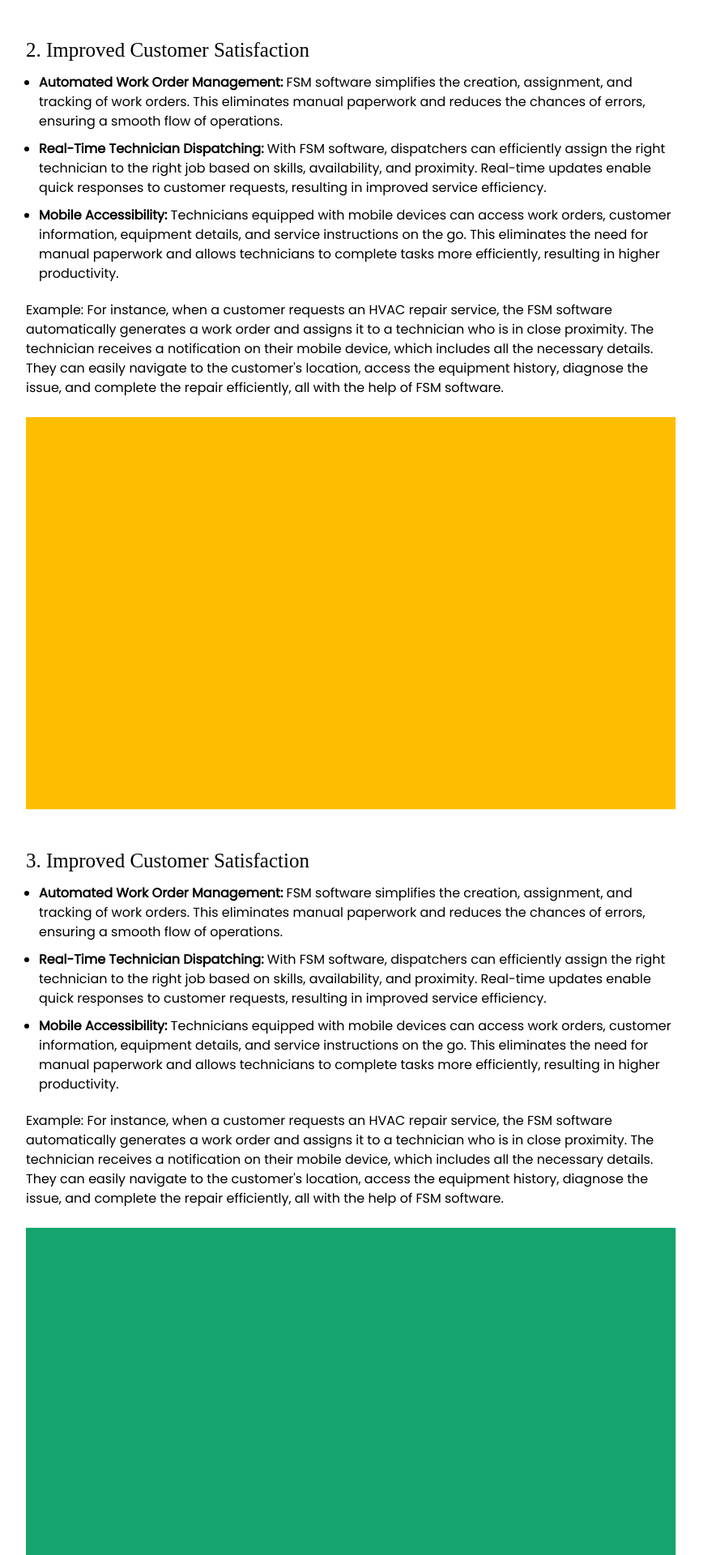
After one commit to anuja2016/CFS, a PHP site: page /blog-details.php in a window 1280 px wide. The commit adds this page. Shown: the part 2355-4275 px from the top of the page at 81% size, without its empty margins (0-868 px from the left). Run offline with PHP 8.4, Linux system fonts and the light colour scheme; some web fonts are replaced.

Commit message:
blog details page html done

```diff
--- a/assets/css/style.css
+++ b/assets/css/style.css
@@ -2102,4 +2164,60 @@ select.form-control {
   cursor: pointer;
 }
 
+.unorder-list {
+  padding-left: 1rem;
+  margin-top: 1rem;
+}
+.unorder-list li {
+  padding: 5px 0;
+}
+
+.rpost-slider .slick-slide {
+  margin-left: 15px;
+  margin-right: 15px;
+}
+
+.fourlines-txtwrap {
+  display: -webkit-box;
+  -webkit-line-clamp: 4;
+  -webkit-box-orient: vertical;
+  overflow: hidden;
+}
+
+.blog-wh-box {
+  background: #FFFFFF;
+  padding: 20px;
+  border-radius: 10px;
+  box-shadow: 0 0 10px #ddd;
+  border: 1px solid #ddd;
+}
+.blog-wh-box .form-control {
+  padding: 8px 15px;
+}
+.blog-wh-box h4 {
+  font-family: "Montserrat-medium";
+  font-size: 20px;
+}
+.blog-wh-box ul {
+  list-style: none;
+  padding-left: 0;
+}
+.blog-wh-box ul li {
+  display: flex;
+  gap: 5px;
+  grid-gap: 5px;
+  align-items: start;
+  padding: 5px 0;
+}
+.blog-wh-box ul li img {
+  margin-top: 5px;
+}
+
+.sect-floating {
+  position: sticky;
+  top: 130px;
+  width: 100%;
+  z-index: 1;
+}
+
 /*# sourceMappingURL=style.css.map */
--- a/assets/scss/blog.scss
+++ b/assets/scss/blog.scss
@@ -1,9 +1,11 @@
 .blog-cards {
     .card {
         box-shadow: 0 0 10px #ddd;
-        .card-body{
+
+        .card-body {
             padding: 25px;
         }
+
         h3 {
             color: #000000;
             font-family: "Montserrat-SemiBold";
@@ -47,36 +49,152 @@
         }
     }
 }
-.sect-filter{
+
+.rpost-cards {
+    .card {
+        box-shadow: 0 0 10px #ddd;
+        margin-bottom: 20px;
+
+        .card-body {
+            padding: 25px;
+        }
+
+        h4 {
+            color: #000000;
+            font-family: "Montserrat-SemiBold";
+            font-size: 20px;
+            letter-spacing: normal;
+        }
+
+        a {
+            display: flex;
+            gap: 10px;
+            grid-gap: 10px;
+            color: #C22032;
+            text-decoration: none;
+            margin-top: 15px;
+            align-items: center;
+
+            img {
+                width: 30px;
+                height: 30px;
+                transition-duration: 0.3s;
+                -webkit-transition-property: transform;
+                transition-property: transform;
+                -webkit-transition-timing-function: ease-out;
+                transition-timing-function: ease-out;
+            }
+
+            &:hover {
+                color: #000000;
+
+                img {
+                    transform: translate(5px, 0px);
+                }
+            }
+        }
+
+        .card-img-top {
+            border-top-left-radius: 10px;
+            border-top-right-radius: 10px;
+            border-bottom-left-radius: 0;
+            border-bottom-right-radius: 0;
+        }
+    }
+}
+
+.sect-filter {
     display: flex;
     align-items: flex-end;
-    ul{
+
+    ul {
         list-style: none;
         padding-left: 0;
-        li{
+
+        li {
             text-decoration: none;
             display: inline-block;
             margin-right: 10px;
         }
     }
 }
-.btn-light{
+
+.btn-light {
     border: 1px solid #ccc;
     padding: 6px 10px;
-    &:hover{
+
+    &:hover {
         background-color: #C22032;
         border: 1px solid #C22032;
         color: #FFFFFF;
     }
-    &.active{
+
+    &.active {
         background-color: #C22032;
         border: 1px solid #C22032;
         color: #FFFFFF;
     }
 }
-select.form-control{
+
+select.form-control {
     appearance: menulist;
     -moz-appearance: menulist;
     -webkit-appearance: menulist;
     cursor: pointer;
 }
+
+.unorder-list {
+    padding-left: 1rem;
+    margin-top: 1rem;
+
+    li {
+        padding: 5px 0;
+    }
+}
+
+.rpost-slider .slick-slide {
+    margin-left: 15px;
+    margin-right: 15px;
+}
+
+.fourlines-txtwrap {
+    display: -webkit-box;
+    -webkit-line-clamp: 4;
+    -webkit-box-orient: vertical;
+    overflow: hidden;
+}
+
+.blog-wh-box {
+    background: #FFFFFF;
+    padding: 20px;
+    border-radius: 10px;
+    box-shadow: 0 0 10px #ddd;
+    border: 1px solid #ddd;
+    .form-control{
+        padding: 8px 15px;
+    }
+    h4 {
+        font-family: "Montserrat-medium";
+        font-size: 20px;
+    }
+    ul{
+        list-style: none;
+        padding-left: 0;
+        li{
+            display: flex;
+            gap:5px;
+            grid-gap: 5px;
+            align-items: start;
+            padding: 5px 0;
+            img{
+                margin-top: 5px;
+            }
+        }
+    }
+}
+.sect-floating{
+    position: sticky;
+    top: 130px;
+    width: 100%;
+    z-index: 1;
+}
--- a/assets/scss/common.scss
+++ b/assets/scss/common.scss
@@ -795,6 +795,29 @@
 .mt-20 {
     margin-top: 13.75rem;
 }
+.mb-6 {
+    margin-bottom: 3.5rem;
+}
+
+.mb-7 {
+    margin-bottom: 4rem;
+}
+
+.mb-8 {
+    margin-bottom: 4.5rem;
+}
+
+.mb-9 {
+    margin-bottom: 5rem;
+}
+
+.mb-10 {
+    margin-bottom: 6.875rem;
+}
+
+.mt-20 {
+    margin-top: 13.75rem;
+}
 
 .trusted-companies {
     width: 75%;
--- a/assets/scss/slick-theme.scss
+++ b/assets/scss/slick-theme.scss
@@ -101,7 +101,7 @@ $slick-opacity-not-active: 0.25 !default;
 }
 
 .slick-prev {
-    left: -25px;
+    // left: -25px;
     [dir="rtl"] & {
         left: auto;
         right: -25px;
@@ -115,7 +115,7 @@ $slick-opacity-not-active: 0.25 !default;
 }
 
 .slick-next {
-    right: -25px;
+    // right: -25px;
     [dir="rtl"] & {
         left: -25px;
         right: auto;
--- /dev/null
+++ b/blog-details.php
@@ -0,0 +1,155 @@
+<?php
+include_once 'header.php';
+?>
+
+<section>
+    <div class="banner-block-rht mt-116">
+        <div class="block-img"><img src="assets/images/blog-bg2.svg"></div>
+        <div class="content text-center">
+            <h1>FieldWeb Blog.</h1>
+            <p>Get the knowledge and inspiration you need to run your home and commercial service business better.</p>
+            <div class="sect-getservice">
+                <div class="input-group">
+                    <span class="input-group-text" id="basic-addon1">
+                        <select class="form-control">
+                            <option>India</option>
+                            <option>Albania</option>
+                            <option>Algeria</option>
+                        </select>
+                    </span>
+                    <input type="text" class="form-control" placeholder="Enter Your mobile number " aria-label="MobileNumber">
+                </div>
+                <button type="submit" class="btn-getstarted">Get Started</button>
+            </div>
+        </div>
+    </div>
+</section>
+<section class="mt-3 mb-3 px-3" data-aos="fade-up">
+    <div class="main-Wrapper">
+        <div class="row">
+            <div class="col-md-8">
+                <img src="assets/images/blog/blog-10.svg" class="img-fluid">
+                <h2 class="title-mont-semibold mt-3">Top 5 Benefits of Implementing Field Service Management Software for HVAC Businesses</h2>
+                <div class="mt-5">
+                    <h4 class="title-md-montbold">Introduction:</h4>
+                    <p>Proper management of field service operations is crucial for HVAC businesses to thrive in a competitive market. In today's digital age, Field Service Management (FSM) software has emerged as a game changer for streamlining processes, enhancing productivity,and improving customer satisfaction. In this blog, we will explore the top five benefits of implementing FSM software specifically tailored for HVAC businesses. Let's dive in and discover how this technology can revolutionize your HVAC operations in the following pointers.</p>
+                </div>
+                <div class="mt-4">
+                    <h4 class="title-md-montbold">1. Enhanced Service Efficiency</h4>
+                    <ul class="unorder-list mb-3">
+                        <li><b>Automated Work Order Management:</b> FSM software simplifies the creation, assignment, and tracking of work orders. This eliminates manual paperwork and reduces the chances of errors, ensuring a smooth flow of operations.</li>
+                        <li><b>Real-Time Technician Dispatching:</b> With FSM software, dispatchers can efficiently assign the right technician to the right job based on skills, availability, and proximity. Real-time updates enable quick responses to customer requests, resulting in improved service efficiency.</li>
+                        <li><b>Mobile Accessibility:</b> Technicians equipped with mobile devices can access work orders, customer information, equipment details, and service instructions on the go. This eliminates the need for manual paperwork and allows technicians to complete tasks more efficiently, resulting in higher productivity.</li>
+                    </ul>
+                    <p>Example: For instance, when a customer requests an HVAC repair service, the FSM software automatically generates a work order and assigns it to a technician who is in close proximity. The technician receives a notification on their mobile device, which includes all the necessary details. They can easily navigate to the customer's location, access the equipment history, diagnose the issue, and complete the repair efficiently, all with the help of FSM software.</p>
+                    <div class="mt-4">
+                        <img src="assets/images/blog/blog-11.svg" class="img-fluid">
+                    </div>
+                </div>
+                <div class="mt-5">
+                    <h4 class="title-md-montbold">2. Improved Customer Satisfaction</h4>
+                    <ul class="unorder-list mb-3">
+                        <li><b>Automated Work Order Management:</b> FSM software simplifies the creation, assignment, and tracking of work orders. This eliminates manual paperwork and reduces the chances of errors, ensuring a smooth flow of operations.</li>
+                        <li><b>Real-Time Technician Dispatching:</b> With FSM software, dispatchers can efficiently assign the right technician to the right job based on skills, availability, and proximity. Real-time updates enable quick responses to customer requests, resulting in improved service efficiency.</li>
+                        <li><b>Mobile Accessibility:</b> Technicians equipped with mobile devices can access work orders, customer information, equipment details, and service instructions on the go. This eliminates the need for manual paperwork and allows technicians to complete tasks more efficiently, resulting in higher productivity.</li>
+                    </ul>
+                    <p>Example: For instance, when a customer requests an HVAC repair service, the FSM software automatically generates a work order and assigns it to a technician who is in close proximity. The technician receives a notification on their mobile device, which includes all the necessary details. They can easily navigate to the customer's location, access the equipment history, diagnose the issue, and complete the repair efficiently, all with the help of FSM software.</p>
+                    <div class="mt-4">
+                        <img src="assets/images/blog/blog-6.svg" class="img-fluid">
+                    </div>
+                </div>
+                <div class="mt-5">
+                    <h4 class="title-md-montbold">3. Improved Customer Satisfaction</h4>
+                    <ul class="unorder-list mb-3">
+                        <li><b>Automated Work Order Management:</b> FSM software simplifies the creation, assignment, and tracking of work orders. This eliminates manual paperwork and reduces the chances of errors, ensuring a smooth flow of operations.</li>
+                        <li><b>Real-Time Technician Dispatching:</b> With FSM software, dispatchers can efficiently assign the right technician to the right job based on skills, availability, and proximity. Real-time updates enable quick responses to customer requests, resulting in improved service efficiency.</li>
+                        <li><b>Mobile Accessibility:</b> Technicians equipped with mobile devices can access work orders, customer information, equipment details, and service instructions on the go. This eliminates the need for manual paperwork and allows technicians to complete tasks more efficiently, resulting in higher productivity.</li>
+                    </ul>
+                    <p>Example: For instance, when a customer requests an HVAC repair service, the FSM software automatically generates a work order and assigns it to a technician who is in close proximity. The technician receives a notification on their mobile device, which includes all the necessary details. They can easily navigate to the customer's location, access the equipment history, diagnose the issue, and complete the repair efficiently, all with the help of FSM software.</p>
+                    <div class="mt-4">
+                        <img src="assets/images/blog/blog-7.svg" class="img-fluid">
+                    </div>
+                </div>
+            </div>
+            <div class="col-md-4">
+                <div class="sect-floating">
+                    <div class="blog-wh-box mb-3">
+                        <h4 class="mb-3">Advice delivered to your inbox</h4>
+                        <input type="text" placeholder="Enter email address" class="form-control">
+                        <button type="submit" class="btn-red w-100 mt-3">Subscribe</button>
+                    </div>
+                    <div class="blog-wh-box">
+                        <h4 class="mb-3">Over 7,500 contractors use FieldWeb for their businesses.</h4>
+                        <ul>
+                            <li><img src="assets/images/check-red.svg">Switching to ServiceTitan increased average revenue by 21% in their first two years.</li>
+                            <li><img src="assets/images/check-red.svg">Lower cost through automation</li>
+                            <li><img src="assets/images/check-red.svg">Run your business from anywhere</li>
+                        </ul>
+                        <button type="submit" class="btn-red w-100 mt-3" data-bs-toggle="modal" data-bs-target="#getdemoModal">Get Demo</button>
+                    </div>
+                </div>
+            </div>
+        </div>
+    </div>
+</section>
+<section class="mt-10 mb-10" data-aos="fade-up">
+    <div class="main-Wrapper rpost-cards">
+        <div class="wrapper-head">
+            <h2 class="title">Related Post</h2>
+        </div>
+        <div class="rpost-slider mt-8">
+            <div class="card">
+                <img src="assets/images/blog/blog-6.svg" class="img-fluid card-img-top">
+                <div class="card-body">
+                    <p class="title-sm-red mb-2">HVAC Business</p>
+                    <h4>Top 5 Benefits of Implementing Field Service Management Software for HVAC Businesses</h4>
+                    <p class="fourlines-txtwrap">Proper management of field service operations is crucial for HVAC businesses to thrive in a competitive market. In today's digital age, Field Service Management (FSM) software has emerged as a game-changer for streamlining processes, enhancing productivity, and improving customer satisfaction.</p>
+                    <a href="#">
+                        <p>Learn More</p>
+                        <img src="assets/images/arrowright-red.svg" class="arrow-img">
+                    </a>
+                </div>
+            </div>
+            <div class="card">
+                <img src="assets/images/blog/blog-7.svg" class="img-fluid card-img-top">
+                <div class="card-body">
+                    <p class="title-sm-red mb-2">HVAC Business</p>
+                    <h4>Top 5 Benefits of Implementing Field Service Management Software for HVAC Businesses</h4>
+                    <p class="fourlines-txtwrap">Proper management of field service operations is crucial for HVAC businesses to thrive in a competitive market. In today's digital age, Field Service Management (FSM) software has emerged as a game-changer for streamlining processes, enhancing productivity, and improving customer satisfaction.</p>
+                    <a href="#">
+                        <p>Learn More</p>
+                        <img src="assets/images/arrowright-red.svg" class="arrow-img">
+                    </a>
+                </div>
+            </div>
+            <div class="card">
+                <img src="assets/images/blog/blog-8.svg" class="img-fluid card-img-top">
+                <div class="card-body">
+                    <p class="title-sm-red mb-2">HVAC Business</p>
+                    <h4>Top 5 Benefits of Implementing Field Service Management Software for HVAC Businesses</h4>
+                    <p class="fourlines-txtwrap">Proper management of field service operations is crucial for HVAC businesses to thrive in a competitive market. In today's digital age, Field Service Management (FSM) software has emerged as a game-changer for streamlining processes, enhancing productivity, and improving customer satisfaction.</p>
+                    <a href="#">
+                        <p>Learn More</p>
+                        <img src="assets/images/arrowright-red.svg" class="arrow-img">
+                    </a>
+                </div>
+            </div>
+            <div class="card">
+                <img src="assets/images/blog/blog-9.svg" class="img-fluid card-img-top">
+                <div class="card-body">
+                    <p class="title-sm-red mb-2">HVAC Business</p>
+                    <h4>Top 5 Benefits of Implementing Field Service Management Software for HVAC Businesses</h4>
+                    <p class="fourlines-txtwrap">Proper management of field service operations is crucial for HVAC businesses to thrive in a competitive market. In today's digital age, Field Service Management (FSM) software has emerged as a game-changer for streamlining processes, enhancing productivity, and improving customer satisfaction.</p>
+                    <a href="#">
+                        <p>Learn More</p>
+                        <img src="assets/images/arrowright-red.svg" class="arrow-img">
+                    </a>
+                </div>
+            </div>
+        </div>
+    </div>
+</section>
+
+<?php
+include_once 'footer.php';
+?>
--- a/footer.php
+++ b/footer.php
@@ -160,6 +160,20 @@
     slidesToScroll: 1,
     dots: true
   });
+  $('.blog-slider').slick({
+    infinite: true,
+    autoplay: true,
+    slidesToShow: 1,
+    slidesToScroll: 1,
+    dots: true
+  });
+  $('.rpost-slider').slick({
+    infinite: true,
+    autoplay: true,
+    slidesToShow: 3,
+    slidesToScroll: 1,
+    dots: true
+  });
   $('.client-review').slick({
     infinite: true,
     autoplay: true,
```
Also changed, not shown: other parts of assets/css/style.css (+68 -6 lines), blog.php (+12 -12 lines), assets/images/blog-bg2.svg (added), assets/images/blog/blog-10.svg (added), assets/images/blog/blog-11.svg (added), assets/images/check-red.svg (added), 1 other file.
